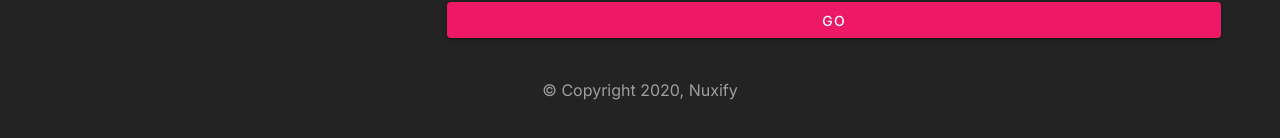
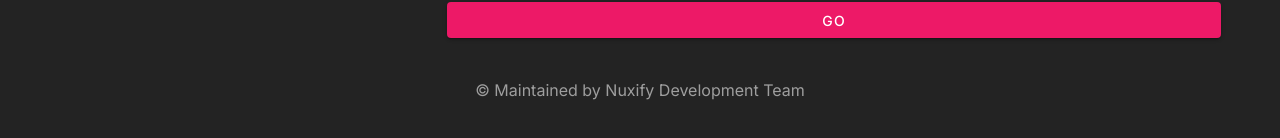
Before and after one commit to Nuxify/nuxify.github.io, a Nuxt app: page / in a window 1280 px wide. Shown: the part 3029-3167 px from the top of the page. Built offline with nearby package versions, Linux system fonts and the light colour scheme.

Commit message:
change footer

```diff
--- a/components/Footer.vue
+++ b/components/Footer.vue
@@ -82,7 +82,7 @@
           </v-row>
         </v-col>
         <v-col order="last" cols="12" md="12" lg="12" class="mt-10 text-center">
-          <span class="grey--text">&copy; Copyright 2020, Nuxify</span>
+          <span class="grey--text">&copy; Maintained by Nuxify Development Team</span>
         </v-col>
       </v-row>
     </v-container>
```
